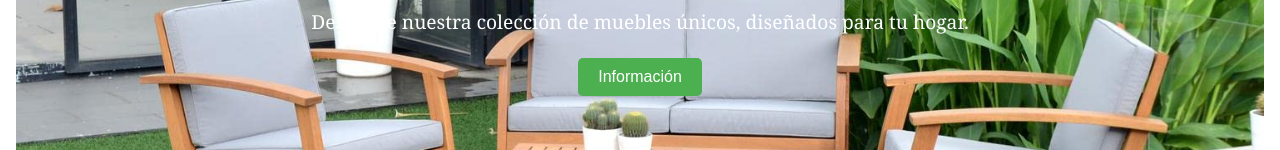
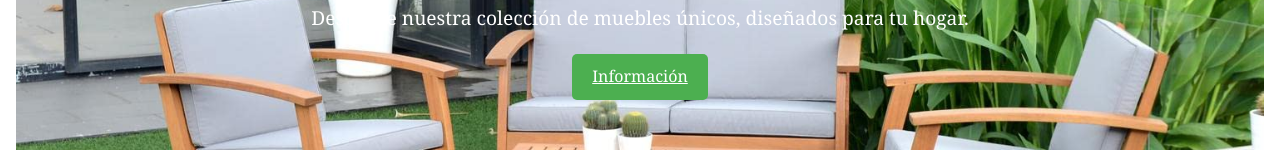
Before and after one commit to AlejoVera97/ProyectoCEI, a plain HTML site: page index.html in a window 1280 px wide. Shown: the part 443-593 px from the top of the page. Drawn offline with nearby package versions, Linux system fonts and the light colour scheme.

Commit message:
Arreglo slider

```diff
--- a/index.html
+++ b/index.html
@@ -82,36 +82,31 @@
                     <img class="slide-image" src="./img/silder-portada/portada-muebles.jpg" alt="Temporada de Muebles">
                     <h3>Temporada de Muebles</h3>
                     <p>Descubre nuestra colección de muebles únicos, diseñados para tu hogar.</p>
-                    <a href="./Html/empresa.html">
-                        <button class="info-button" onclick="mostrarInfo(4)">Información</button>
-                    </a>
-                </div>
+                    <a href="empresa.html" class="info-button" onclick="mostrarInfo(4)">Información</a>
+
                 <!-- Slide 2 -->
                 <div class="slide" id="slide-2">
                     <img class="slide-image" src="./img/silder-portada/portada-deck.jpg" alt="Temporada de Deck">
                     <h3>Temporada de Deck</h3>
                     <p>La mejor calidad en decks para tu espacio exterior. Resistencia y elegancia.</p>
-                    <a href="empresa.html">
-                        <button class="info-button" onclick="mostrarInfo(4)">Información</button>
-                    </a>
+                    <a href="empresa.html" class="info-button" onclick="mostrarInfo(4)">Información</a>
+
                 </div>
                 <!-- Slide 3 -->
                 <div class="slide" id="slide-3">
                     <img class="slide-image" src="./img/silder-portada/portada-jardin.jpg" alt="Temporada de Jardín">
                     <h3>Temporada de Jardín</h3>
                     <p>Todo lo que necesitas para tu jardín, muebles y accesorios en madera.</p>
-                    <a href="empresa.html">
-                        <button class="info-button" onclick="mostrarInfo(4)">Información</button>
-                    </a>
+                    <a href="empresa.html" class="info-button" onclick="mostrarInfo(4)">Información</a>
+
                 </div>
                 <!-- Slide 4 -->
                 <div class="slide" id="slide-4">
                     <img class="slide-image" src="./img/silder-portada/portada-construccion.jpg" alt="Temporada de Construcción">
                     <h3>Temporada de Construcción</h3>
                     <p>Construye tu espacio ideal con nuestra madera de alta calidad.</p>
-                    <a href="empresa.html">
-                        <button class="info-button" onclick="mostrarInfo(4)">Información</button>
-                    </a>
+                    <a href="empresa.html" class="info-button" onclick="mostrarInfo(4)">Información</a>
+
 
                 </div>
             </div>
```
Also changed, not shown: img/cercos/postes/cerco-poste-1.jpg, img/cercos/postes/cerco-poste-3.jpg, 9 other files.
